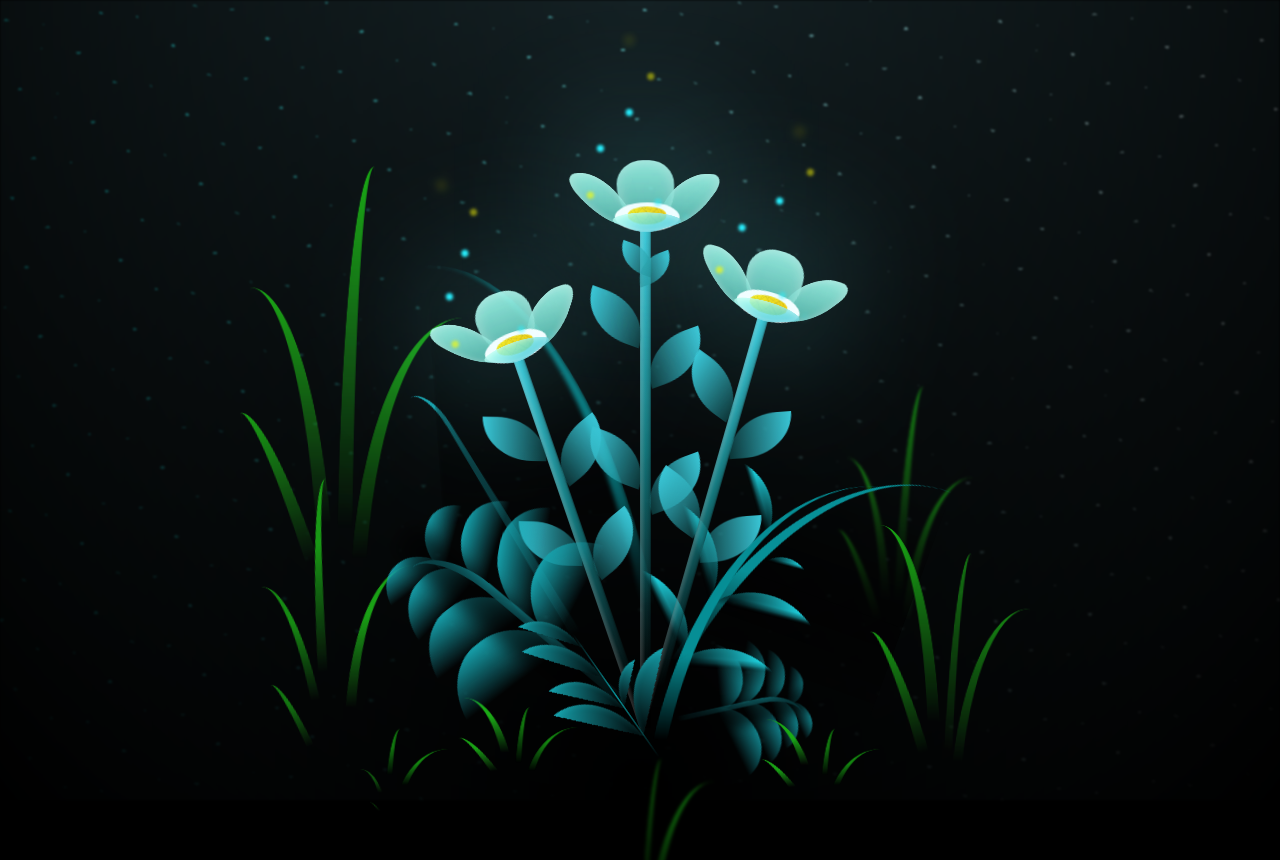
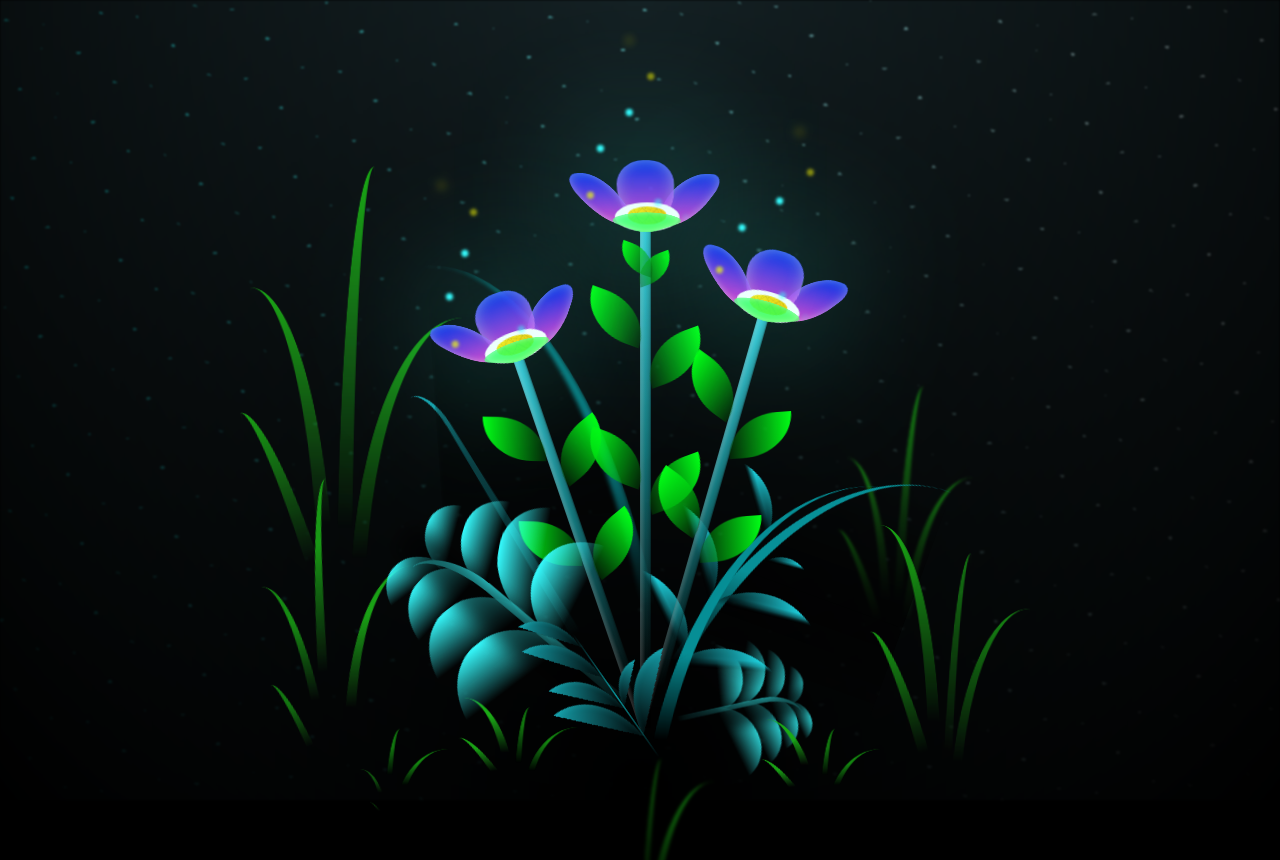
Before and after one commit to Kaaall/Flower, a plain HTML site: page flower.html in a window 1280 px wide. Shown: the top 860 px of the page. Drawn offline with Linux system fonts and the light colour scheme.

Commit message:
Update main.css

```diff
--- a/css/main.css
+++ b/css/main.css
@@ -154,7 +154,7 @@ body {
   transform: translate(-50%, -100%);
   width: 8vmin;
   height: 8vmin;
-  background-color: #6bf0ff;
+  background-color: #39ffe8;
   filter: blur(10vmin);
 }
 .flower__leaf {
@@ -164,8 +164,8 @@ body {
   width: 8vmin;
   height: 11vmin;
   border-radius: 51% 49% 47% 53%/44% 45% 55% 69%;
-  background-color: #a7ffee;
-  background-image: linear-gradient(to top, #54b8aa, #a7ffee);
+  background-color: #00ff37;
+  background-image: linear-gradient(to top, #ff3de2, #002aff);
   transform-origin: bottom center;
   opacity: 0.9;
   box-shadow: inset 0 0 2vmin rgba(255, 255, 255, 0.5);
@@ -185,7 +185,7 @@ body {
   transform-origin: bottom left;
   border-radius: 4vmin 10vmin 4vmin 4vmin;
   transform: translate(0%, 18%) rotateX(70deg) rotate(-43deg);
-  background-image: linear-gradient(to top, #39c6d6, #a7ffee);
+  background-image: linear-gradient(to top, #30ff45, #26ff67);
   z-index: 1;
   opacity: 0.8;
 }
@@ -227,7 +227,7 @@ body {
   height: var(--h);
   border-top-right-radius: var(--h);
   border-bottom-left-radius: var(--h);
-  background-image: linear-gradient(to top, rgba(20, 117, 122, 0.4), #39c6d6);
+  background-image: linear-gradient(to top, rgba(0, 74, 4, 0.4), #00ff15);
 }
 .flower__line__leaf--1 {
   transform: rotate(70deg) rotateY(30deg);
@@ -271,7 +271,7 @@ body {
           animation: light-ans 4s linear infinite backwards;
 }
 .flower__light:nth-child(odd) {
-  background-color: #23f0ff;
+  background-color: #35fcff;
 }
 .flower__light--1 {
   left: -2vmin;
@@ -314,7 +314,7 @@ body {
           animation-delay: 3.5s;
 }
 .flower__grass {
-  --c: #159faa;
+  --c:  #35fcff;
   --line-w: 1.5vmin;
   position: absolute;
   bottom: 12vmin;
```
